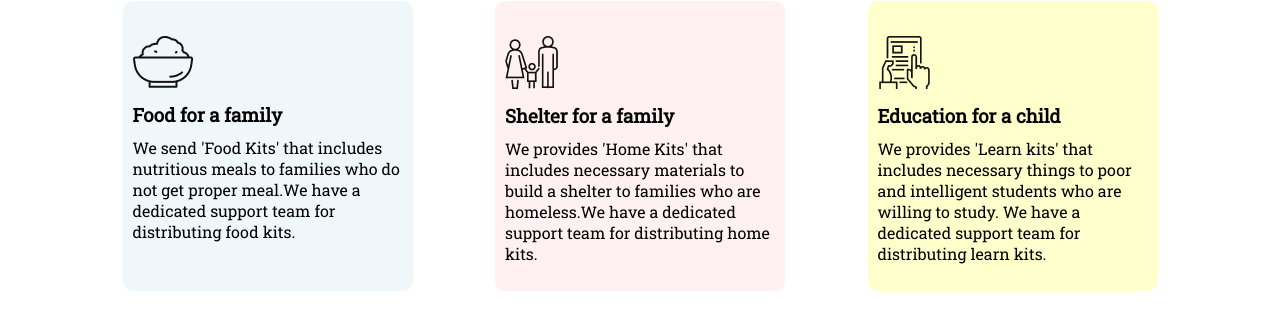
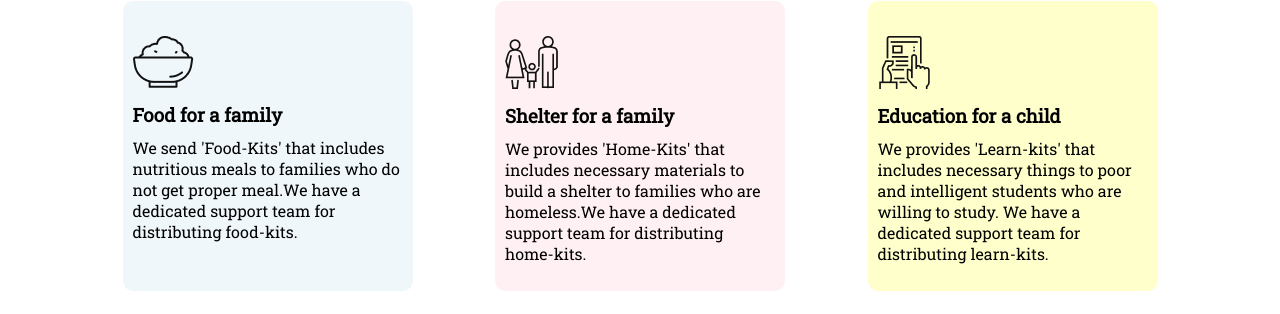
Before and after one commit to hasanshanto01/donation-ace, a plain HTML site: page index.html in a window 1280 px wide. Shown: the part 1491-1805 px from the top of the page. Drawn offline with Linux system fonts and the light colour scheme.

Commit message:
simple modification

```diff
--- a/index.html
+++ b/index.html
@@ -11,7 +11,7 @@
     <link href="https://fonts.googleapis.com/css2?family=Roboto+Slab&display=swap" rel="stylesheet">
     <link rel="stylesheet" href="css/style.css">
     <style>
-        /* Chrome, Safari, Edge, Opera */
+        /*For remove arrows from number input field Chrome, Safari, Edge, Opera */
         input::-webkit-outer-spin-button,
         input::-webkit-inner-spin-button {
             -webkit-appearance: none;
@@ -71,8 +71,8 @@
                 <div class="plan-content">
                     <img class="plan-item-img" src="img/food.png" alt="">
                     <h3 class="plan-item-title">Food for a family</h3>
-                    <p>We send 'Food Kits' that includes nutritious meals to families who do not get proper meal.We have
-                        a dedicated support team for distributing food kits.</p>
+                    <p>We send 'Food-Kits' that includes nutritious meals to families who do not get proper meal.We have
+                        a dedicated support team for distributing food-kits.</p>
                 </div>
 
             </div>
@@ -80,8 +80,8 @@
                 <div class="plan-content">
                     <img class="plan-item-img" src="img/shelter.png" alt="">
                     <h3 class="plan-item-title">Shelter for a family</h3>
-                    <p>We provides 'Home Kits' that includes necessary materials to build a shelter to families
-                        who are homeless.We have a dedicated support team for distributing home kits.</p>
+                    <p>We provides 'Home-Kits' that includes necessary materials to build a shelter to families
+                        who are homeless.We have a dedicated support team for distributing home-kits.</p>
                 </div>
 
             </div>
@@ -89,8 +89,8 @@
                 <div class="plan-content">
                     <img class="plan-item-img" src="img/education.png" alt="">
                     <h3 class="plan-item-title">Education for a child</h3>
-                    <p>We provides 'Learn kits' that includes necessary things to poor and intelligent students who are
-                        willing to study. We have a dedicated support team for distributing learn kits.</p>
+                    <p>We provides 'Learn-kits' that includes necessary things to poor and intelligent students who are
+                        willing to study. We have a dedicated support team for distributing learn-kits.</p>
                 </div>
 
             </div>
```
